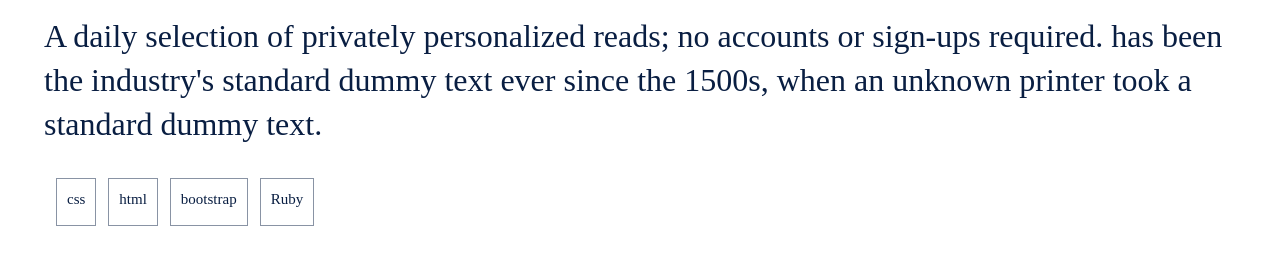
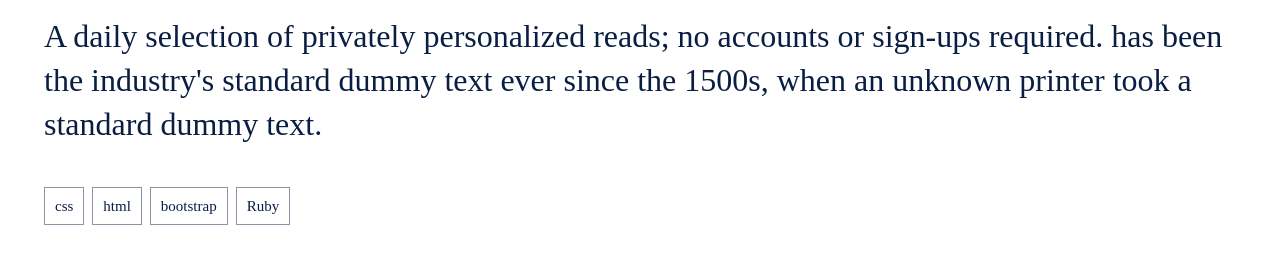
Before and after one commit to AtillaTahak/Portfolio-Mobile, a plain HTML site: page index.html in a window 1280 px wide. Shown: the part 537-792 px from the top of the page. Drawn offline with Linux system fonts and the light colour scheme.

Commit message:
fixed tag with float

```diff
--- a/style.css
+++ b/style.css
@@ -36,12 +36,14 @@
 }
 
 .work-items-button > ul {
-  display: flex;
+  display: relative;
   list-style: none;
   padding-left: 0;
 }
 
 .work-items-button > ul li {
+  display: inline;
+  float:initial;
   font-style: normal;
   font-weight: 500;
   font-size: 15px;
@@ -56,6 +58,7 @@
   padding-top: 10px;
   padding-bottom: 10px;
   color: #091e42;
+  margin-left: 0px;
 }
 
 li:hover {
```
